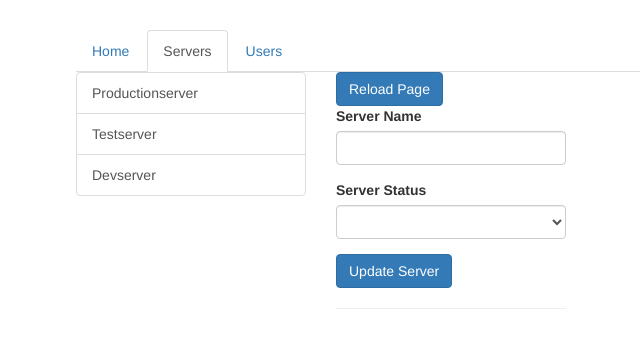
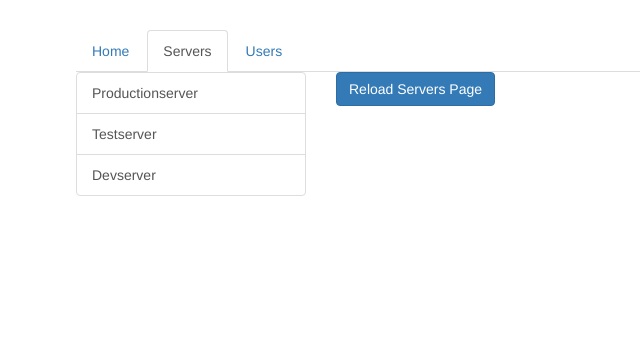
Before and after one commit to imkarin/angular-course, an Angular app in the folder routing-start/: page /servers in a window 1280 px wide. Shown: the top 348 px of the page, without its empty margins (189-829 px from the left). Built offline with nearby package versions, Linux system fonts and the light colour scheme.

Commit message:
Using Child (nested) Routes

```diff
--- a/routing-start/src/app/app.module.ts
+++ b/routing-start/src/app/app.module.ts
@@ -16,12 +16,13 @@ import { RouterModule, Routes } from '@angular/router';
 // add routing (appRoutes = all the routes of the application)
 const appRoutes: Routes = [
   { path: '', component: HomeComponent},
-  { path: 'users', component: UsersComponent }, // don't add the slash to the path!
-                                                // the component is the page shown on this route
-  { path: 'users/:id/:name', component: UserComponent }, // :id is a parameter, you can later retrieve this inside of the loaded component
-  { path: 'servers', component: ServersComponent},
-  { path: 'servers/:id', component: ServerComponent},
-  { path: 'servers/:id/edit', component: EditServerComponent}
+  { path: 'users', component: UsersComponent, children: [
+    { path: ':id/:name', component: UserComponent }, // :id is a parameter, you can later retrieve this inside of the loaded component
+  ]}, // don't add the slash to the path! the component is the page shown on this route
+  { path: 'servers', component: ServersComponent, children: [
+    { path: ':id', component: ServerComponent}, // these are now children of the 'servers' path
+    { path: ':id/edit', component: EditServerComponent} // ServersComponent can now contain a router-outlet for these children
+  ]},
 ];
 
 @NgModule({
--- a/routing-start/src/app/servers/servers.component.html
+++ b/routing-start/src/app/servers/servers.component.html
@@ -15,9 +15,13 @@
     </div>
   </div>
   <div class="col-xs-12 col-sm-4">
-    <button class="btn btn-primary" (click)="onReload()">Reload Page</button>
-    <app-edit-server></app-edit-server>
-    <hr>
+    <button class="btn btn-primary" (click)="onReload()">Reload Servers Page</button>
+    <!-- <app-edit-server></app-edit-server> -->
+    <!-- <hr> -->
     <!-- <app-server></app-server> -->
+
+    <!-- RouterOutlet = placeholder that ng dynamically fills based on current router state -->
+    <!-- This is the outlet for the child paths of the /servers path (see appModule) -->
+    <router-outlet></router-outlet>
   </div>
 </div>
--- a/routing-start/src/app/users/users.component.html
+++ b/routing-start/src/app/users/users.component.html
@@ -11,6 +11,6 @@
     </div>
   </div>
   <div class="col-xs-12 col-sm-4">
-    <app-user></app-user>
+    <router-outlet></router-outlet>
   </div>
 </div>
```
